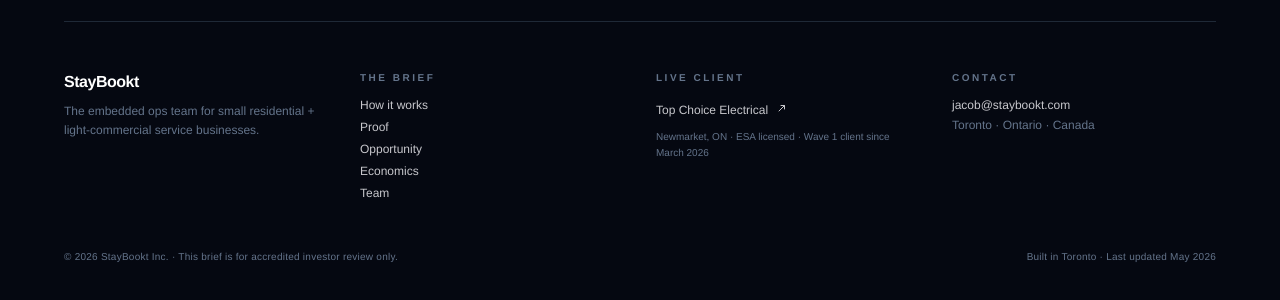
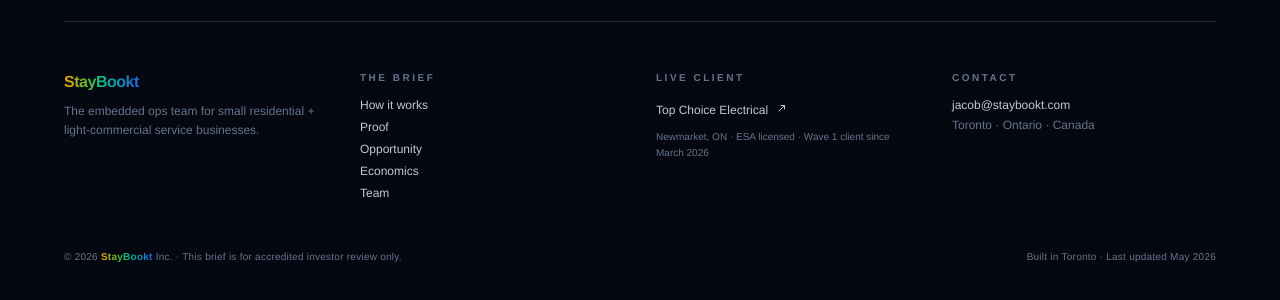
Before and after one commit to staybookt/staybookt-investor, a Next.js app: page /team in a window 1280 px wide. Shown: the part 2976-3276 px from the top of the page. Built offline with nearby package versions, Linux system fonts and the light colour scheme.

Commit message:
v8.1 components: wrap StayBookt in gradient + ProofTicker

```diff
--- a/components/ExtendedSections.tsx
+++ b/components/ExtendedSections.tsx
@@ -147,7 +147,7 @@ export function TimCase() {
           <div className="lg:col-span-7">
             <Reveal delay={0.3}>
               <blockquote className="font-display text-2xl sm:text-3xl leading-snug tracking-tight text-ink mb-10">
-                &ldquo;I&apos;m on the tools all day. StayBookt runs everything else &mdash; the site, the leads, the follow-up. I just show up and do the work.&rdquo;
+                &ldquo;I&apos;m on the tools all day. <span className="wordmark-gradient">StayBookt</span> runs everything else &mdash; the site, the leads, the follow-up. I just show up and do the work.&rdquo;
                 <footer className="mt-4 text-sm text-mute font-sans font-normal tracking-normal">— Tim, after 60 days embedded</footer>
               </blockquote>
             </Reveal>
@@ -517,7 +517,9 @@ export function Competition() {
                     className={`rounded-full mx-auto mb-2 ${p.us ? 'w-5 h-5 ring-4 ring-elec/30' : 'w-3 h-3 bg-mute-dark/40'}`}
                     style={p.us ? { background: 'var(--elec)' } : {}}
                   />
-                  <p className={`text-xs sm:text-sm font-semibold ${p.us ? 'text-elec' : 'text-mute'}`}>{p.name}</p>
+                  <p className={`text-xs sm:text-sm font-semibold ${p.us ? 'text-elec' : 'text-mute'}`}>
+                    {p.us && p.name === 'StayBookt' ? <span className="wordmark-gradient">StayBookt</span> : p.name}
+                  </p>
                   <p className={`text-[10px] tracking-wider uppercase mt-0.5 ${p.us ? 'text-ink' : 'text-mute-dark'}`}>{p.label}</p>
                 </div>
               </Reveal>
--- a/components/HomeTeasers.tsx
+++ b/components/HomeTeasers.tsx
@@ -58,7 +58,7 @@ export function MechanismTeaser() {
                 Five stages.
               </h2>
               <p className="text-platinum-soft text-base sm:text-lg leading-relaxed mb-8 max-w-xl">
-                Find. Capture. Quote. Deliver. Retain &mdash; run by our team, every week, for every client. The StayBookt OS is how we deliver the same outcome to client #2 or client #100.
+                Find. Capture. Quote. Deliver. Retain &mdash; run by our team, every week, for every client. The <span className="wordmark-gradient">StayBookt</span> OS is how we deliver the same outcome to client #2 or client #100.
               </p>
               <Link
                 href="/how-it-works"
@@ -463,7 +463,7 @@ export function SiteFooter() {
         {/* Middle — link grid */}
         <div className="grid sm:grid-cols-2 md:grid-cols-4 gap-8 mb-12">
           <div>
-            <p className="text-white font-display text-base mb-2">StayBookt</p>
+            <p className="font-display text-base mb-2"><span className="wordmark-gradient">StayBookt</span></p>
             <p className="text-xs text-mute leading-relaxed">
               The embedded ops team for small residential + light-commercial service businesses.
             </p>
@@ -512,7 +512,7 @@ export function SiteFooter() {
 
         {/* Bottom — legal strip */}
         <div className="flex flex-wrap items-center justify-between gap-4 text-[10px] text-mute tracking-wide">
-          <p>© 2026 StayBookt Inc. · This brief is for accredited investor review only.</p>
+          <p>© 2026 <span className="wordmark-gradient">StayBookt</span> Inc. · This brief is for accredited investor review only.</p>
           <p>Built in Toronto · Last updated May 2026</p>
         </div>
       </div>
--- a/components/OperatingSystem.tsx
+++ b/components/OperatingSystem.tsx
@@ -399,7 +399,7 @@ export function StayBooktOS() {
         </Reveal>
         <Reveal delay={0.1}>
           <h2 className="font-display text-5xl sm:text-7xl tracking-[-0.04em] mb-4">
-            The StayBookt OS.
+            The <span className="wordmark-gradient">StayBookt</span> OS.
           </h2>
           <h2 className="font-display text-2xl sm:text-3xl tracking-tight text-mute-dark mb-4 max-w-3xl">
             One playbook. Five stages. Run by our team, every week, for every client.
@@ -491,7 +491,12 @@ export function StayBooktOS() {
                         key={t}
                         className="text-[11px] px-2.5 py-1 rounded-full bg-ink border border-divider text-platinum-soft font-mono"
                       >
-                        {t}
+                        {t.split('StayBookt').map((part, i, arr) => (
+                          <span key={i}>
+                            {part}
+                            {i < arr.length - 1 && <span className="wordmark-gradient">StayBookt</span>}
+                          </span>
+                        ))}
                       </span>
                     ))}
                   </div>
--- a/components/Sections.tsx
+++ b/components/Sections.tsx
@@ -1,5 +1,5 @@
 'use client';
-import { motion, useScroll, useTransform, useInView } from 'framer-motion';
+import { motion, useScroll, useTransform, useInView, AnimatePresence } from 'framer-motion';
 import { useRef, useState, useEffect } from 'react';
 import Image from 'next/image';
 import Wordmark from './Wordmark';
@@ -76,7 +76,7 @@ export function Hero() {
           Making the phone ring
           <br />
           so you{' '}
-          <span className="wordmark-gradient inline-block">StayBookt.</span>
+          <span className="wordmark-gradient-live inline-block">StayBookt.</span>
         </motion.h1>
 
         {/* Sub — explains what the tagline means */}
@@ -108,6 +108,9 @@ export function Hero() {
         </motion.div>
       </div>
 
+      {/* Ambient proof ticker — atmospheric signal that this is operational, not aspirational */}
+      <ProofTicker />
+
       {/* Scroll cue */}
       <motion.div
         className="absolute bottom-8 left-1/2 -translate-x-1/2 text-platinum-soft text-xs tracking-widest"
@@ -117,6 +120,42 @@ export function Hero() {
         SCROLL
       </motion.div>
     </section>
+  );
+}
+
+/* === ProofTicker — single thin line of rotating live proof points === */
+function ProofTicker() {
+  const items = [
+    '1 client live in production',
+    '5 → 40+ qualified leads in 47 days',
+    'Ranked #1 in local pack · 47 days',
+  ];
+  const [i, setI] = useState(0);
+
+  useEffect(() => {
+    const id = setInterval(() => setI((x) => (x + 1) % items.length), 4500);
+    return () => clearInterval(id);
+  }, [items.length]);
+
+  return (
+    <div className="pointer-events-none absolute bottom-20 sm:bottom-24 left-1/2 -translate-x-1/2 z-10 px-6">
+      <AnimatePresence mode="wait">
+        <motion.div
+          key={i}
+          initial={{ opacity: 0, y: 6 }}
+          animate={{ opacity: 1, y: 0 }}
+          exit={{ opacity: 0, y: -6 }}
+          transition={{ duration: 0.6, ease: [0.16, 1, 0.3, 1] }}
+          className="flex items-center gap-2.5 text-platinum-soft/80 text-[10px] sm:text-[11px] tracking-[0.22em] uppercase whitespace-nowrap"
+        >
+          <span className="relative flex h-1.5 w-1.5">
+            <span className="absolute inline-flex h-full w-full rounded-full bg-emerald-400 opacity-60 animate-ping" />
+            <span className="relative inline-flex rounded-full h-1.5 w-1.5 bg-emerald-400" />
+          </span>
+          <span>{items[i]}</span>
+        </motion.div>
+      </AnimatePresence>
+    </div>
   );
 }
 
@@ -148,7 +187,7 @@ export function TheWhy() {
                 An owner-operator electrician doing $1M in revenue should have a marketing lead, an ops manager, a bookkeeper, and a recruiter on payroll. They have themselves. The phone keeps ringing while they&apos;re on a panel upgrade. Quotes go cold.
               </p>
               <p className="text-ink text-lg sm:text-xl font-semibold mt-6 leading-relaxed">
-                StayBookt is the team and the tooling they can&apos;t hire.
+                <span className="wordmark-gradient">StayBookt</span> is the team and the tooling they can&apos;t hire.
               </p>
             </Reveal>
           </div>
--- a/components/SectionsV3.tsx
+++ b/components/SectionsV3.tsx
@@ -478,7 +478,7 @@ export function PricingV3() {
           <div className="mt-12 p-6 bg-paper border border-divider-lt rounded-xl">
             <p className="text-[11px] tracking-[0.25em] uppercase text-mute font-semibold mb-3">The thesis</p>
             <p className="text-ink text-base sm:text-lg leading-relaxed">
-              Website is the wedge — cheap to ship, immediate value, sticky. Software is the moat — once they run their book inside StayBookt, switching cost goes vertical. Consulting funds growth without burning runway and seeds the next 10 clients.
+              Website is the wedge — cheap to ship, immediate value, sticky. Software is the moat — once they run their book inside <span className="wordmark-gradient">StayBookt</span>, switching cost goes vertical. Consulting funds growth without burning runway and seeds the next 10 clients.
             </p>
           </div>
         </Reveal>
@@ -606,7 +606,9 @@ export function CompetitiveLandscapeV2() {
                 {rows.map((r) => (
                   <tr key={r.name} className={`border-b border-divider-lt/60 ${r.us ? 'bg-elec/5' : 'hover:bg-divider-lt/30'} transition-colors`}>
                     <td className="py-5 pr-4">
-                      <span className={`font-display text-lg tracking-tight ${r.us ? 'text-elec' : 'text-ink'}`}>{r.name}</span>
+                      <span className={`font-display text-lg tracking-tight ${r.us ? 'text-elec' : 'text-ink'}`}>
+                        {r.us && r.name === 'StayBookt' ? <span className="wordmark-gradient">StayBookt</span> : r.name}
+                      </span>
                       {r.us && <span className="ml-2 px-2 py-0.5 rounded-full text-[10px] tracking-[0.2em] uppercase font-bold bg-elec text-ink">Us</span>}
                     </td>
                     <td className="py-5 pr-4 text-sm text-mute">{r.cat}</td>
@@ -950,7 +952,12 @@ function SiteFrame({ label, tag, url, isOld = false }: { label: string; tag: str
       {/* Label strip above */}
       <div className="flex items-baseline justify-between mb-3">
         <p className="text-[10px] tracking-[0.25em] uppercase font-semibold" style={{ color: isOld ? 'var(--mute)' : 'var(--elec)' }}>
-          {label}
+          {label.split('StayBookt').map((part, i, arr) => (
+            <span key={i}>
+              {part}
+              {i < arr.length - 1 && <span className="wordmark-gradient">StayBookt</span>}
+            </span>
+          ))}
         </p>
         <a
           href={url}
```
